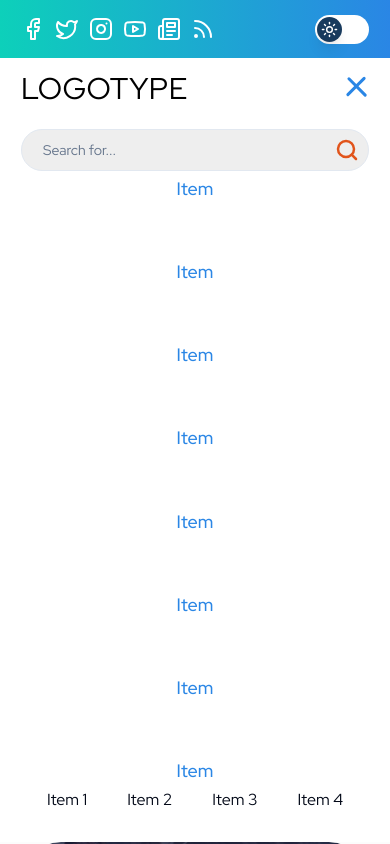
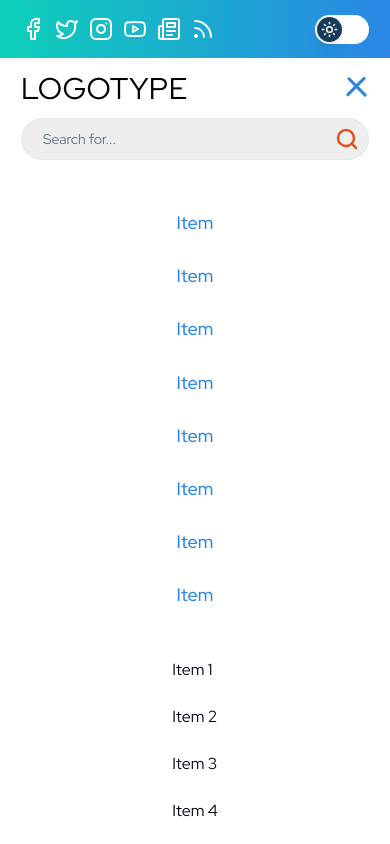
Before and after one commit to SHEFF48/my-app-test, a Next.js app: page / in a window 390 px wide. Both pictures are taken after a click on the element 356 px from the left and 88 px from the top of the page. Shown: the top 844 px of the page. Built offline with nearby package versions, Linux system fonts and the light colour scheme.

Commit message:
Mobile menu

```diff
--- a/src/components/MobileMenu.tsx
+++ b/src/components/MobileMenu.tsx
@@ -19,19 +19,19 @@ const MobileMenu: FC<IMobileMenu> = ({
   return (
     <div
       className={cn(
-        "container flex flex-col justify-between items-center min-h-[calc(100vh-120px)] pt-[11px] pb-[30px]",
+        "container flex flex-col justify-between items-center gap-[50px] min-h-[calc(100vh-120px)] md:pt-[11px] pb-[30px]",
         className
       )}
     >
       <SearchBar className="w-full lg:hidden" />
       <MenuList
         data={mainMenuList}
-        className="flex flex-col text-[18px] font-medium text-left leading-[140%] gap-[58px] text-[#2A86E5] dark:text-[#0DD0BA]"
+        className="flex flex-col text-[18px] font-medium text-left leading-[140%] gap-[28px] md:gap-[58px] text-[#2A86E5] dark:text-[#0DD0BA]"
         clickHandler={updateValue}
       />
       <MenuList
         data={topMenuList}
-        className="flex flex-row justify-evenly gap-[40px]"
+        className="flex flex-col md:flex-row justify-evenly gap-[23px] md:gap-[40px]"
         clickHandler={updateValue}
       />
     </div>
```
